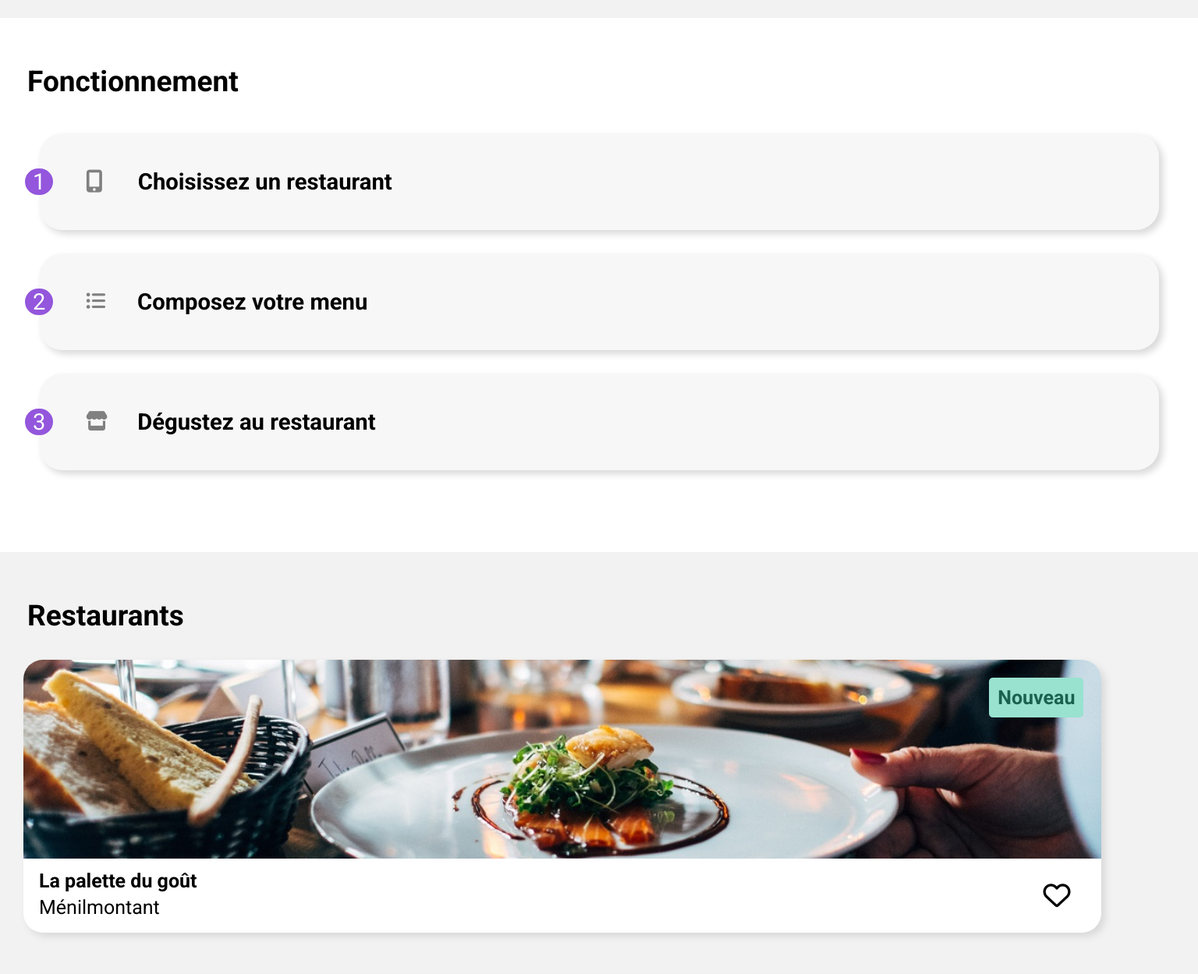
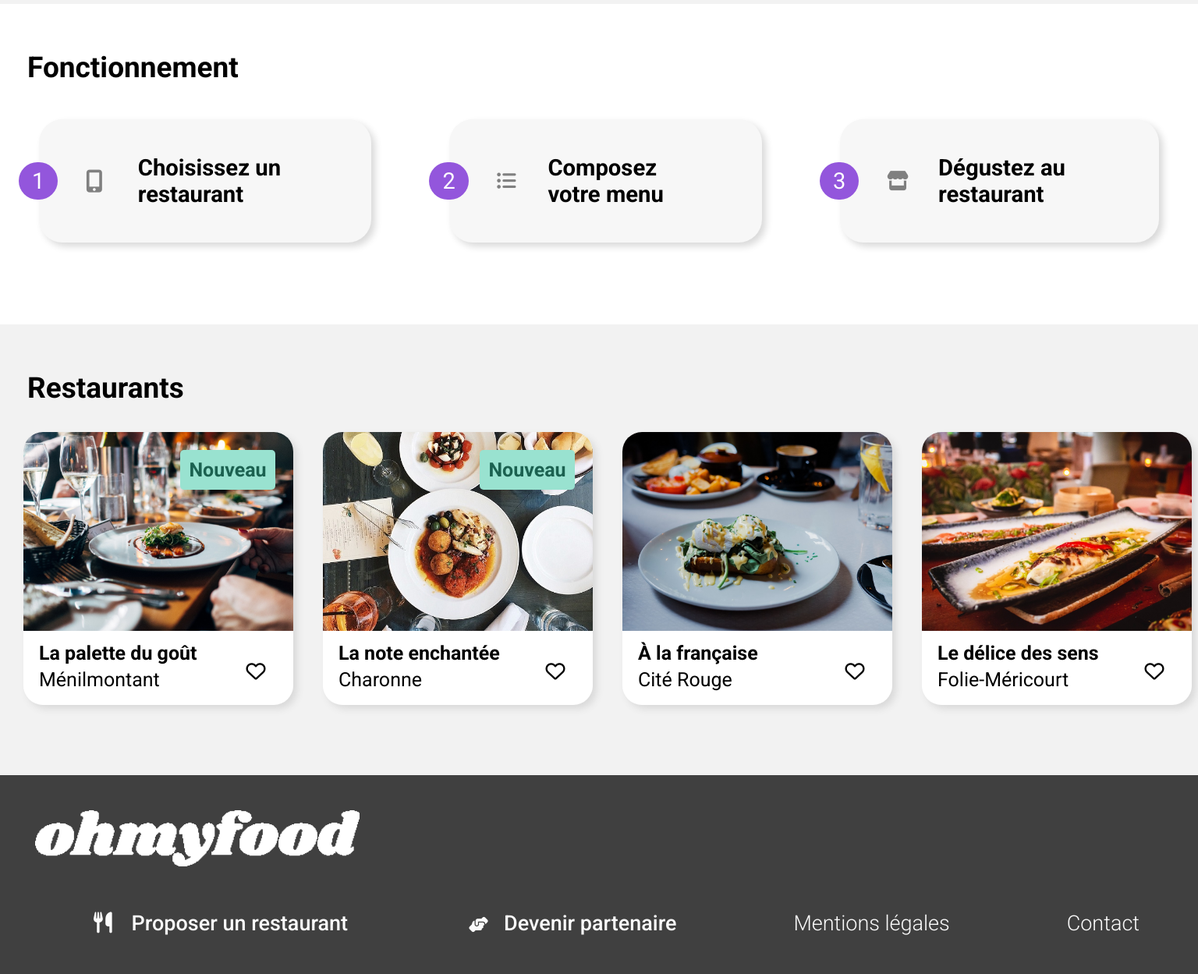
Before and after one commit to VEBoris/BorisVILLIER-EMMANUEL_3_21072021, a website: page index.html in a window 1536 px wide. Shown: the part 640-1889 px from the top of the page at 78% size. Drawn offline with Linux system fonts and the light colour scheme; a web font is replaced by a local one.

Commit message:
add responsive

```diff
--- a/sass/layouts/_accueil.scss
+++ b/sass/layouts/_accueil.scss
@@ -62,6 +62,10 @@
 
         span {
             padding: 0 30px;
+
+            @media screen and (min-width: 768px) {
+                font-size: 35px;
+            }
         }
     }
 
@@ -97,7 +101,11 @@
     }
 
     &__block {
-        position: relative;
+        @media screen and (min-width: 1400px) {
+            display: flex;
+            flex-direction: row;
+            justify-content: space-around;
+        }
     }
 
     &__content {
@@ -105,10 +113,15 @@
         align-items: center;
         padding: 15px 0;
         margin: 0 50px;
+        position: relative;
 
         .choix__link{
             h3 {
                 margin: 0;
+            }
+
+            @media all and (min-width: 1400px) {
+                padding-right: 65px;
             }
         }
 
@@ -147,7 +160,12 @@
         color: $basic;
         border-radius: 25px;
         position: absolute;
-        left: 32px;
+        left: -20px;
+
+        @media screen and (min-width: 1400px) {
+            left: -26px;
+            padding: 7px 17px;
+        }
     }
 
     &__link {
@@ -241,6 +259,11 @@
             bottom: 30px;
             font-size: 35px;
 
+            @media screen and (min-width: 768px) {
+                font-size: 25px;
+                right: 35px;
+            }
+
             &:hover {
                 @include coeur;
             }
--- a/sass/layouts/_footer.scss
+++ b/sass/layouts/_footer.scss
@@ -11,6 +11,14 @@ footer {
         font-size: 27px;
         padding: 10px 0px 55px 40px;
         margin: 0;
+
+        @media screen and (min-width: 768px) {
+            display: flex;
+            flex-direction: row;
+            align-items: baseline;
+            justify-content: space-around;
+            padding-top: 30px;
+        }
 
         li {
             padding: 5px 5px;
--- a/sass/layouts/_grid.scss
+++ b/sass/layouts/_grid.scss
@@ -4,10 +4,26 @@
     row-gap: 25px;
     grid-template-rows: repeat(4, 1fr);
     padding-bottom: 60px;
+
+    @media screen and (min-width: 768px) {
+        grid-template-columns: repeat(2, 1fr);
+        grid-template-rows: repeat(2, 1fr);
+        row-gap: 35px;
+    }
+
+    @media all and (min-width: 1400px) {
+        grid-template-columns: repeat(4, 1fr);
+        grid-template-rows: 1fr;
+    }
 }
 
 .grid_menu {
     display: grid;
     grid-template-columns: 1fr;
     row-gap: 25px;
+
+    @media screen and (min-width: 1400px) {
+        grid-template-columns: repeat(3, 1fr);
+        grid-template-rows: 1fr;
+    }
 }
--- a/sass/layouts/_header.scss
+++ b/sass/layouts/_header.scss
@@ -11,5 +11,9 @@ header {
     img {
         width: 45%;
         margin: 40px 110px;
+
+        @media screen and (min-width: 768px) {
+            width: 35%;
+        }
     }
 }
--- a/sass/layouts/_menu.scss
+++ b/sass/layouts/_menu.scss
@@ -11,6 +11,10 @@
 span {
     img {
         width: 100%;
+
+        @media screen and (min-width: 768px) {
+            height: 460px;
+        }
     }
 }
 
```
Also changed, not shown: css/style.css, 1 other file.
